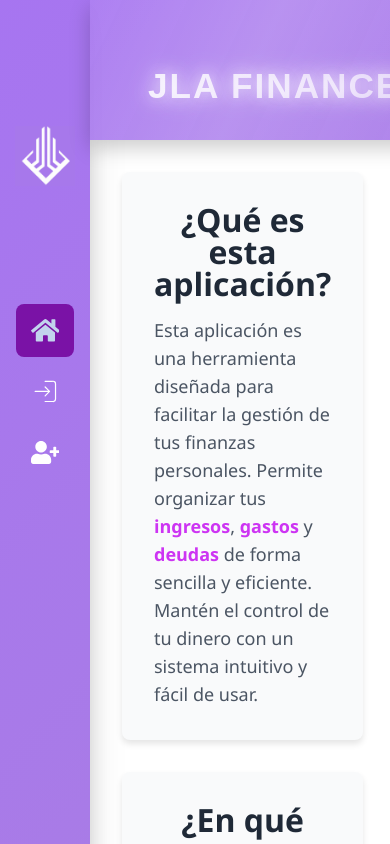
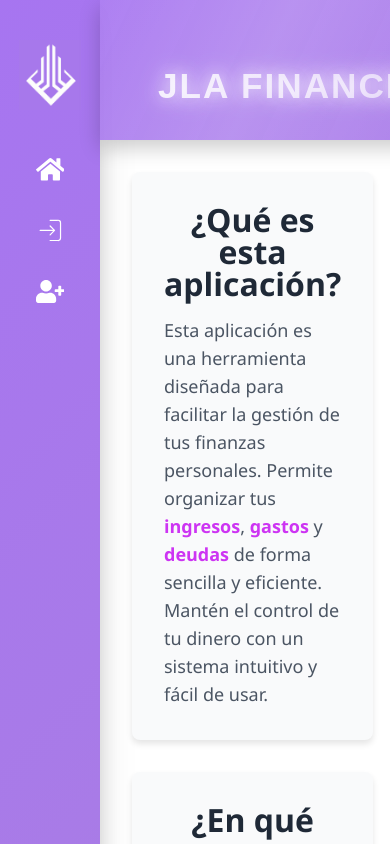
Before and after one commit to leo-knight98/My-finance, a React (Vite) app in the folder frontend/: page / in a window 390 px wide. Shown: the top 844 px of the page. Built offline with nearby package versions, Linux system fonts and the light colour scheme; no server answers.

Commit message:
sidebar statics

```diff
--- a/frontend/src/components/sidebar/Sidebar.module.css
+++ b/frontend/src/components/sidebar/Sidebar.module.css
@@ -1,4 +1,4 @@
-/* Barra lateral principal */
+/* Barra lateral */
 .sidebar {
   background: linear-gradient(135deg, rgba(157, 102, 239, 0.9), rgba(162, 119, 212, 0.9)); /* Degradado vibrante */
   color: white;
@@ -22,41 +22,15 @@
   display: flex;
   align-items: center;
   justify-content: center;
-  width: 100%;
-  height: 13%;
-  margin: 0 auto;
-  }
+}
 
 .logo {
-  height: 60px;
-  width: 60px;
-  object-fit: cover;
-  transition: all 0.3s ease; /* Transición suave para cambios en el tamaño */
+  height: 70px;
+  width: 70px;
+  margin: 25px 5px;
 }
 
-@keyframes rotar {
-  0% {
-    transform: rotate(0deg); /* Empieza sin rotación */
-  }
-  33% {
-    transform: rotate(120deg); /* Rotación de 120 grados */
-  }
-  66% {
-    transform: rotate(240deg); /* Rotación de 240 grados */
-  }
-  100% {
-    transform: rotate(360deg); /* Rotación final de 360 grados (vuelta completa) */
-  }
-}
-
-.logo:hover {
-  transform: scale(1.5); /* Escalado al pasar el ratón */
-  background-color: #f0f0f0; /* Cambio de color de fondo */
-  animation: rotar 3s ease-in-out 3; /* Animación de rotación que dure 3 segundos y se repita 3 veces */
-  transition: transform 0.4s ease, background-color 0.4s ease; /* Transiciones suaves para el resto de los efectos */
-}
-
-/* Contenedor de navegación */
+/* Menú de navegación */
 .navContainer {
   flex-grow: 1;
   display: flex;
@@ -70,25 +44,14 @@
 }
 
 .navItem {
-  margin: 8px 0; /* Espaciado más amplio entre elementos */
+  margin: 8px 0;
   transition: all 0.3s ease;
 }
 
-.navItem:hover {
-  background-color: rgba(162, 119, 212, 0.8); /* Fondo más suave y menos saturado */
-  transform: scale(1.05); /* Efecto de escalado más notorio para interactividad */
-  border-radius: 8px; /* Bordes redondeados en hover */
-}
-
-.navItem:active {
-  transform: scale(0.98); /* Simula el efecto táctil */
-  box-shadow: inset 0 2px 5px rgba(0, 0, 0, 0.2);
-}
-
+/* Se elimina el cambio de estilo cuando el enlace está activo */
 .navItem.active {
-  background-color: rgba(122, 90, 236, 0.9); /* Color destacado */
-  border-left: 4px solid #fff; /* Indicador visual de posición */
-  transform: scale(1.05);
+  background-color: transparent; /* El fondo no cambia al estar activo */
+  transform: none; /* No hace escala ni otros cambios */
 }
 
 .link {
@@ -96,25 +59,22 @@
   align-items: center;
   text-decoration: none;
   color: white;
-  padding: 12px 15px; /* Mejor acolchado para los enlaces */
-  border-radius: 8px; /* Bordes redondeados en los enlaces */
+  padding: 12px 15px;
+  border-radius: 8px;
   transition: all 0.3s ease;
 }
 
+/* Aseguramos que el hover sea siempre el mismo, sin cambios de fondo */
 .link:hover {
-  background-color: #7a5aec; /* Mantiene el efecto hover con un color ligeramente más cálido */
+  background-color: #7a5aec;
   transform: scale(1.05);
-  padding-left: 20px; /* Expansión ligera al pasar el ratón */
+  padding-left: 20px;
 }
 
-.link:focus {
-  outline: 2px #7a5aec;
-  outline-offset: 3px;
-}
-
+/* Los iconos no deben cambiar ni en el hover ni cuando son seleccionados */
 .icon {
-  margin-right: 15px; /* Aumenté el espacio entre el icono y el texto */
-  font-size: 1.5rem; /* Iconos ligeramente más grandes */
+  margin-right: 15px;
+  font-size: 1.5rem;
   transition: transform 0.3s ease, font-size 0.3s ease;
 }
 
@@ -123,12 +83,11 @@
 }
 
 .linkText {
-  font-size: 1.2rem; /* Un poco más grande para mayor legibilidad */
-  font-weight: 500; /* Texto con un peso medio para que sea más destacado */
+  font-size: 1.2rem;
+  font-weight: 500;
   transition: all 0.3s ease;
 }
 
-/* Estilo especial para el botón de Logout */
 .navItem button {
   background: none;
   border: none;
@@ -141,39 +100,39 @@
 }
 
 .navItem button:hover {
-  background-color: #e74c3c; /* Rojo más notorio para el logout */
-  transform: scale(1.05); /* Efecto de escala al pasar el ratón */
-  border-radius: 8px; /* Bordes redondeados en el botón de logout */
+  background-color: #e74c3c;
+  transform: scale(1.05);
+  border-radius: 8px;
 }
 
-/* Responsividad con transiciones para el efecto visual */
+/* Responsividad */
 @media (max-width: 768px) {
   .sidebar {
-    width: 70px; /* Barra lateral más estrecha en pantallas pequeñas */
-    padding: 15px; /* Acolchado más pequeño */
+    width: 70px;
+    padding: 15px;
   }
 
   .linkText {
-    display: none; /* Ocultar texto de navegación en dispositivos móviles */
+    display: none;
   }
 
   .icon {
-    font-size: 1.8rem; /* Aumenté el tamaño de los iconos en móviles */
-    margin: 0; /* Sin margen lateral en modo comprimido */
+    font-size: 1.8rem;
+    margin: 0;
   }
 
   .navContainer {
-    align-items: center; /* Centrar los iconos verticalmente */
+    align-items: center;
   }
 
   .navItem {
-    margin: 8px 0; /* Reducir el margen entre los ítems en móviles */
+    margin: 8px 0;
   }
 }
 
 @media (min-width: 768px) {
   .sidebar {
-    width: clamp(200px, 20vw, 300px); /* Mantiene el ancho dinámico */
+    width: clamp(200px, 20vw, 300px);
     padding: 20px;
   }
 }
--- a/frontend/src/components/sidebar/Sidebar.tsx
+++ b/frontend/src/components/sidebar/Sidebar.tsx
@@ -22,7 +22,10 @@ function Sidebar() {
       <nav className={styles.navContainer}>
         <ul className={styles.navList}>
           <li className={styles.navItem}>
-                        <NavLink to="/" className={styles.link}>
+            <NavLink
+              to="/"
+              className={({ isActive }) => `${styles.link} ${isActive ? styles.active : ""}`}
+            >
               <FaHome className={styles.icon} />
               <span className={styles.linkText}>Home</span>
             </NavLink>
@@ -30,33 +33,48 @@ function Sidebar() {
           {isLogged ? (
             <>
               <li className={styles.navItem}>
-                                <NavLink to="/dashboard" className={styles.link}>
+                <NavLink
+                  to="/dashboard"
+                  className={({ isActive }) => `${styles.link} ${isActive ? styles.active : ""}`}
+                >
                   <MdDashboard className={styles.icon} />
                   <span className={styles.linkText}>Dashboard</span>
                 </NavLink>
               </li>
 
               <li className={styles.navItem}>
-                                <NavLink to="/transaction" className={styles.link}>
+                <NavLink
+                  to="/transaction"
+                  className={({ isActive }) => `${styles.link} ${isActive ? styles.active : ""}`}
+                >
                   <FaMoneyBillTransfer className={styles.icon} />
                   <span className={styles.linkText}>Transactions</span>
                 </NavLink>
               </li>
 
               <li className={styles.navItem}>
-                                <NavLink to="/categories" className={styles.link}>
+                <NavLink
+                  to="/categories"
+                  className={({ isActive }) => `${styles.link} ${isActive ? styles.active : ""}`}
+                >
                   <CiFilter className={styles.icon} />
                   <span className={styles.linkText}>Categories</span>
                 </NavLink>
               </li>
-                            <li>
-                                <NavLink to='/debts' className={styles.link}>
+              <li className={styles.navItem}>
+                <NavLink
+                  to='/debts'
+                  className={({ isActive }) => `${styles.link} ${isActive ? styles.active : ""}`}
+                >
                   <GiPayMoney className={styles.icon} />
                   <span className={styles.linkText}>Debts</span>
                 </NavLink>
               </li>
-                            <li>
-                                <NavLink to='/goals' className={styles.link}>
+              <li className={styles.navItem}>
+                <NavLink
+                  to='/goals'
+                  className={({ isActive }) => `${styles.link} ${isActive ? styles.active : ""}`}
+                >
                   <GiPiggyBank className={styles.icon} />
                   <span className={styles.linkText}>Goals</span>
                 </NavLink>
@@ -71,14 +89,20 @@ function Sidebar() {
           ) : (
             <>
               <li className={styles.navItem}>
-                                <NavLink to="/login" className={styles.link}>
+                <NavLink
+                  to="/login"
+                  className={({ isActive }) => `${styles.link} ${isActive ? styles.active : ""}`}
+                >
                   <CiLogin className={styles.icon} />
                   <span className={styles.linkText}>Login</span>
                 </NavLink>
               </li>
 
               <li className={styles.navItem}>
-                                <NavLink to="/register" className={styles.link}>
+                <NavLink
+                  to="/register"
+                  className={({ isActive }) => `${styles.link} ${isActive ? styles.active : ""}`}
+                >
                   <FaUserPlus className={styles.icon} />
                   <span className={styles.linkText}>Register</span>
                 </NavLink>
```
Lines whose indentation alone changed are shown as unchanged.
